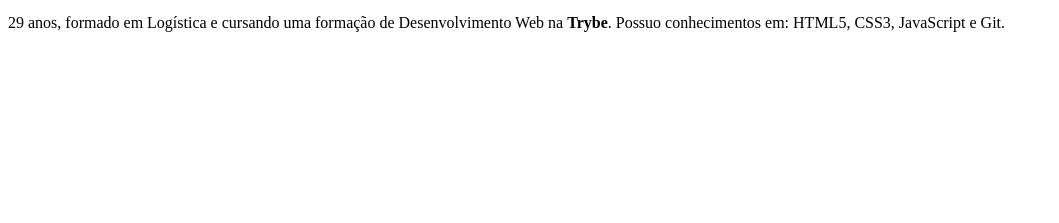
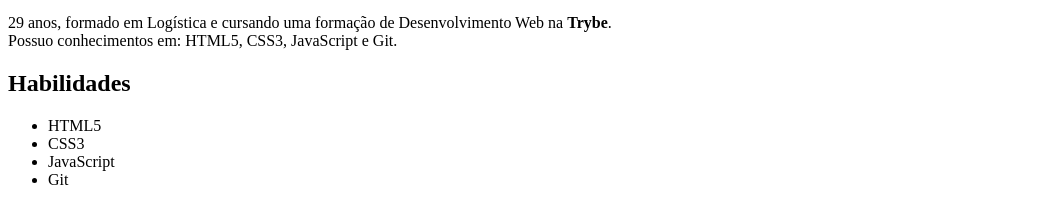
Before and after one commit to jonathanpestana/jonathanpestana.github.io, a plain HTML site: page index.html in a window 1280 px wide. Shown: the part 433-656 px from the top of the page, without its empty margins (0-1059 px from the left). Drawn offline with Linux system fonts and the light colour scheme.

Commit message:
Adicionado habilidades

```diff
--- a/index.html
+++ b/index.html
@@ -1,19 +1,35 @@
 <!DOCTYPE html>
 <html lang="pt-br">
+
 <head>
     <meta charset="UTF-8">
     <meta http-equiv="X-UA-Compatible" content="IE=edge">
     <meta name="viewport" content="width=device-width, initial-scale=1.0">
     <title>Jonathan Pestana | Portfólio</title>
 </head>
+
 <body>
 
-<h2>Olá! Meu nome é</h2>
-<h1>Jonathan Pestana</h1>
+    <h2>Olá! Meu nome é</h2>
+    <h1>Jonathan Pestana</h1>
 
-<img src="https://media-exp1.licdn.com/dms/image/C4D03AQGp3DnBd8DQ4A/profile-displayphoto-shrink_800_800/0/1667862994990?e=1674086400&v=beta&t=OghMcWzjLiPZz-j3GtoySZX9sdf3i-M-YKjKTCbibG0" alt="Foto de Jonathan">
+    <img src="https://media-exp1.licdn.com/dms/image/C4D03AQGp3DnBd8DQ4A/profile-displayphoto-shrink_800_800/0/1667862994990?e=1674086400&v=beta&t=OghMcWzjLiPZz-j3GtoySZX9sdf3i-M-YKjKTCbibG0"
+        alt="Foto de Jonathan">
 
-<p>29 anos, formado em Logística e cursando uma formação de Desenvolvimento Web na <strong>Trybe</strong>. Possuo conhecimentos em: HTML5, CSS3, JavaScript e Git. </p>
+    <p>29 anos, formado em Logística e cursando uma formação de Desenvolvimento Web na <strong>Trybe</strong>.
+        <br>
+        Possuo conhecimentos em: HTML5, CSS3, JavaScript e Git.
+    </p>
+
+    <h2>Habilidades</h2>
+
+    <ul>
+        <li>HTML5</li>
+        <li>CSS3</li>
+        <li>JavaScript</li>
+        <li>Git</li>
+    </ul>
 
 </body>
+
 </html>
```
